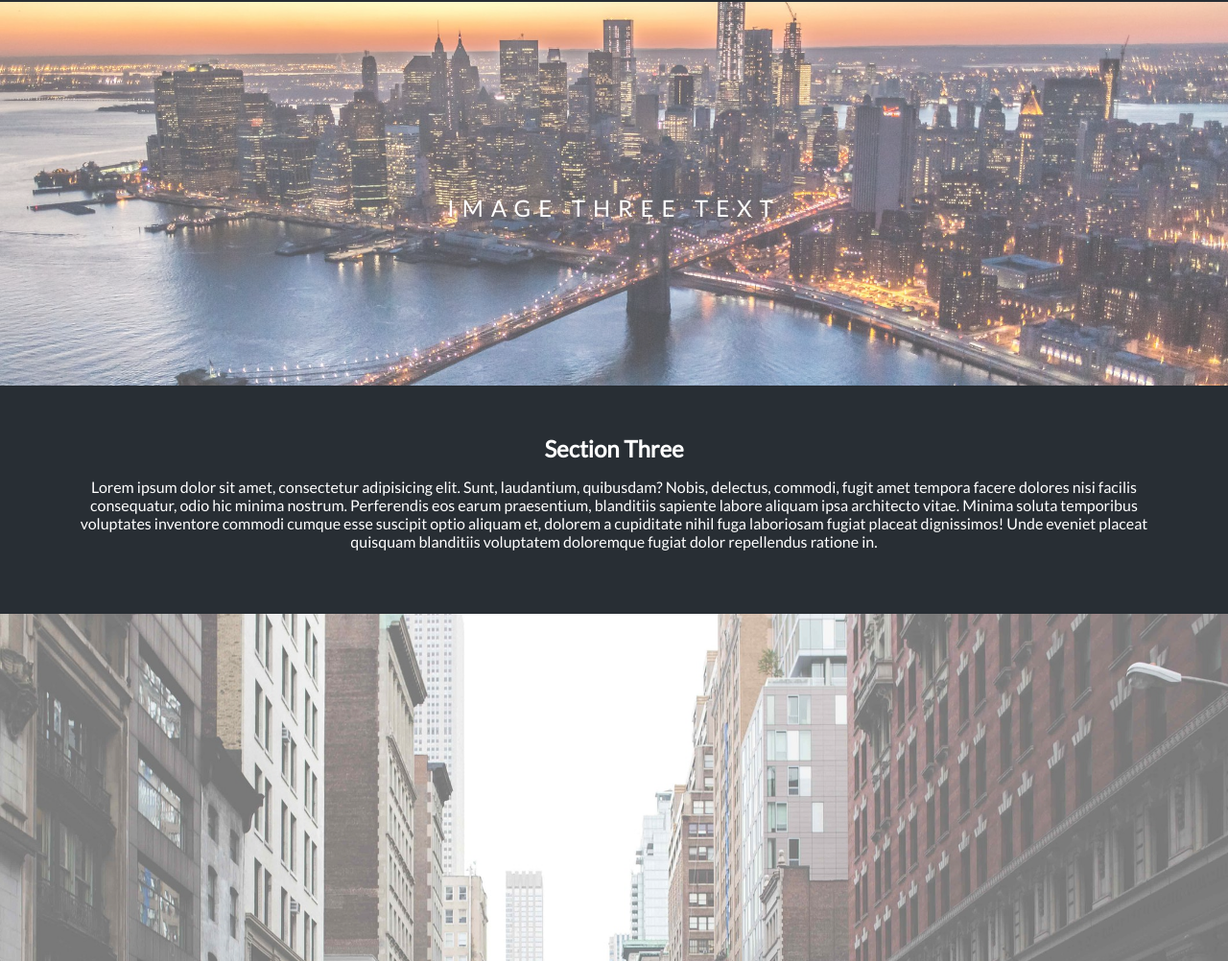
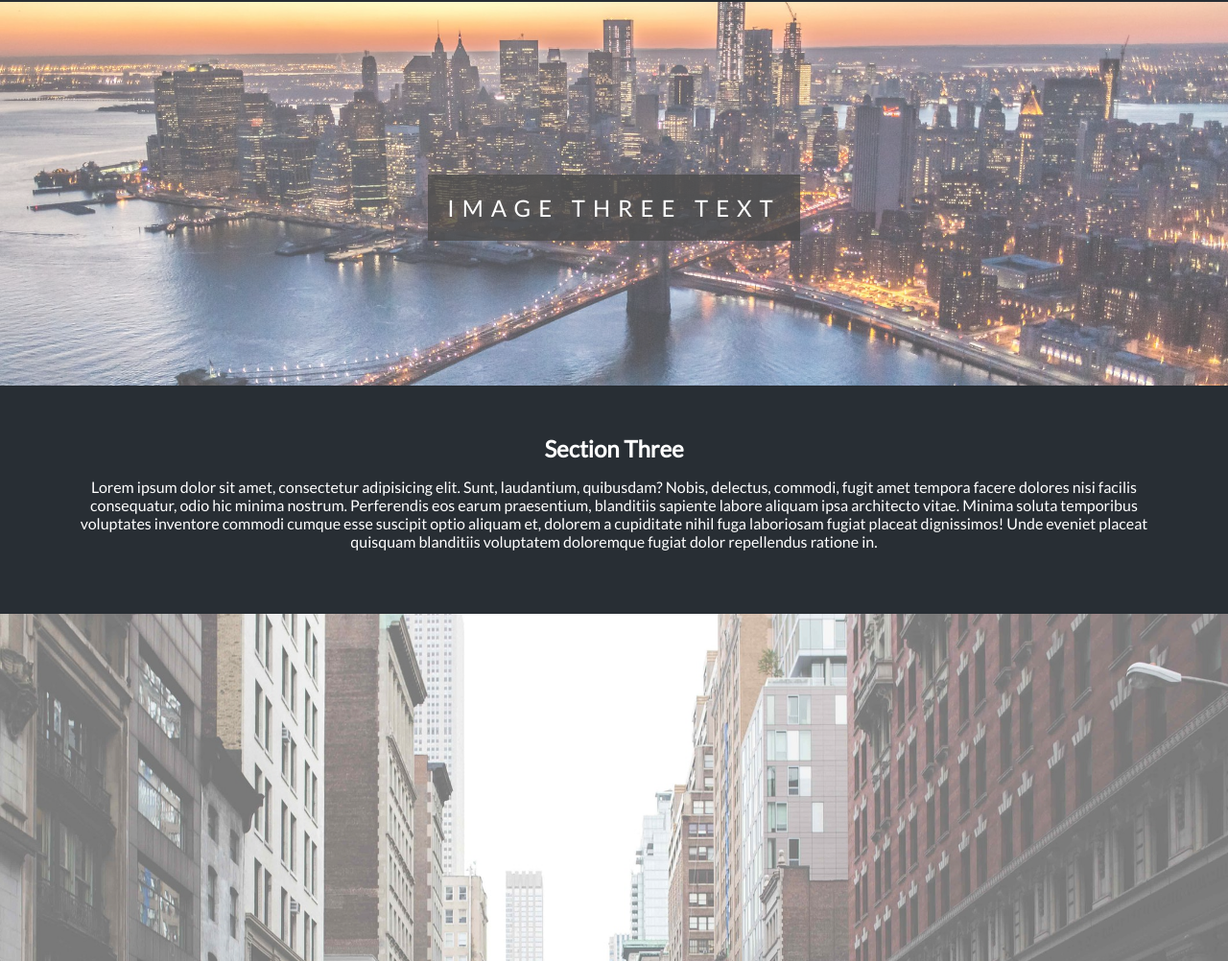
Before and after one commit to CSS-Portfolio/parallax-page, a plain HTML site: page index.html in a window 1280 px wide. Shown: the part 1692-2694 px from the top of the page at 96% size. Drawn offline with Linux system fonts and the light colour scheme.

Commit message:
Added missing div to section 3 content

```diff
--- a/index.html
+++ b/index.html
@@ -53,7 +53,9 @@
       </p>
     </section>
     <div class="parallax__img3">
-      <span class="parallax__content">Image Three Text</span>
+      <div class="parallax__content">
+        <span class="parallax__content-bg--dark-light">Image Three Text</span>
+      </div>
     </div>
     <section class="section--dark">
       <h2 class="section__title">Section Three</h2>
```
